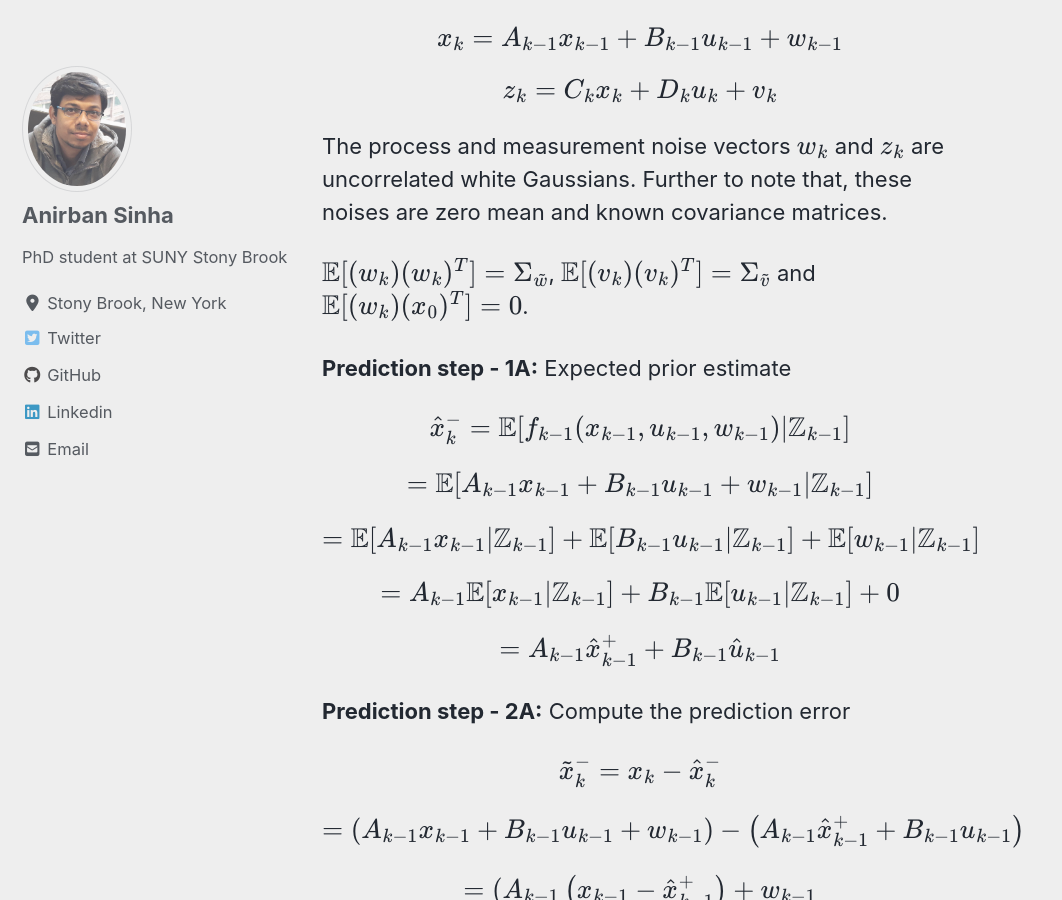
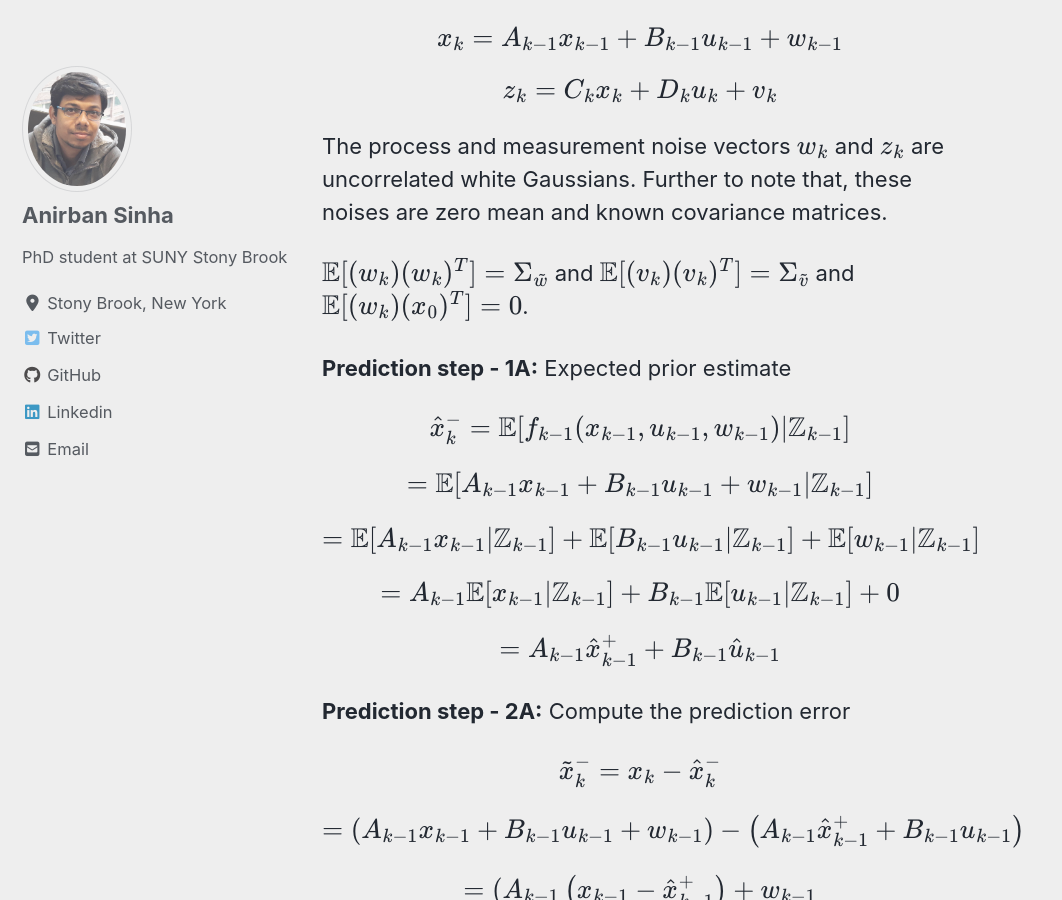
Before and after one commit to mattsinbot/mattsinbot.github.io, a Jekyll site: the page built from _posts/2019-12-11-KalmanFilter_LinearSystems.md, in a window 1280 px wide and 900 px high, scrolled down 462 px. Shown: the whole window, without its empty margins (0-1062 px from the left). Built offline with Jekyll 4.4.1, drawn with Linux system fonts in a browser that asks for light colours; cached includes are drawn as plain includes; nearby versions of some CDN libraries; formulas are drawn with MathJax 3; comment, search, counter and statistics services are not loaded.

Commit message:
Kalman Linear Theory complete

```diff
--- a/_posts/2019-12-11-KalmanFilter_LinearSystems.md
+++ b/_posts/2019-12-11-KalmanFilter_LinearSystems.md
@@ -17,7 +17,7 @@ $$z_k = C_kx_k + D_ku_k + v_k$$
 
 The process and measurement noise vectors $$w_k$$ and $$z_k$$ are uncorrelated white Gaussians. Further to note that, these noises are zero mean and known covariance matrices.
 
-$$\mathbb{E}[(w_k)(w_k)^T] = \Sigma_{\tilde{w}}$$, $$\mathbb{E}[(v_k)(v_k)^T] = \Sigma_{\tilde{v}}$$ and $$\mathbb{E}[(w_k)(x_0)^T]=0$$.
+$$\mathbb{E}[(w_k)(w_k)^T] = \Sigma_{\tilde{w}}$$ and $$\mathbb{E}[(v_k)(v_k)^T] = \Sigma_{\tilde{v}}$$ and $$\mathbb{E}[(w_k)(x_0)^T]=0$$.
 
 **Prediction step - 1A:** Expected prior estimate
 
```
